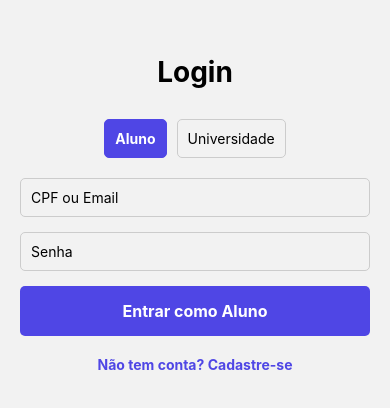
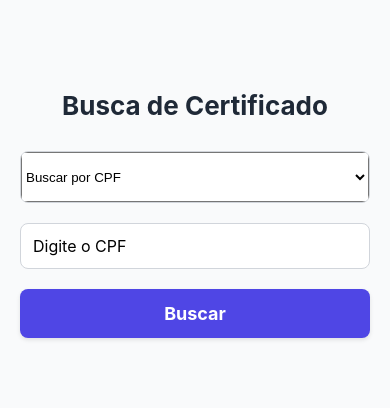
Before and after one commit to Venturaa10/projeto-mobile-unisuam, a React Native app in the folder frontend/: screen /BuscaCertificado in a window 390 px wide. Shown: the part 208-616 px from the top of the page. Built offline with nearby package versions, Linux system fonts and the light colour scheme.

Commit message:
- Criar a tela de `BuscaCertificadoScreen`. - Refatorar `Navbar`.

```diff
--- a/frontend/package.json
+++ b/frontend/package.json
@@ -11,6 +11,7 @@
   "dependencies": {
     "@expo/metro-runtime": "~5.0.4",
     "@react-native-async-storage/async-storage": "^2.2.0",
+    "@react-native-picker/picker": "2.11.1",
     "@react-navigation/native": "^7.1.17",
     "@react-navigation/native-stack": "^7.3.26",
     "axios": "^1.11.0",
--- a/frontend/src/components/Navbar.tsx
+++ b/frontend/src/components/Navbar.tsx
@@ -2,14 +2,18 @@
 import React, { useEffect, useState } from "react";
 import { View, Text, Button, StyleSheet } from "react-native";
 import AsyncStorage from "@react-native-async-storage/async-storage";
+import { useNavigation } from "@react-navigation/native";
+import { NativeStackNavigationProp } from "@react-navigation/native-stack";
+import { RootStackParamList } from "../navigation/AppNavigator";
 
-// Define as props que o Navbar recebe
 interface NavbarProps {
-  onLogout: () => void;
+  onLogout?: () => void;
 }
 
 const Navbar: React.FC<NavbarProps> = ({ onLogout }) => {
   const [tipo, setTipo] = useState<string | null>(null);
+  const navigation =
+    useNavigation<NativeStackNavigationProp<RootStackParamList>>();
 
   useEffect(() => {
     const loadTipo = async () => {
@@ -22,6 +26,19 @@ const Navbar: React.FC<NavbarProps> = ({ onLogout }) => {
   return (
     <View style={styles.container}>
       <Text style={styles.title}>Meu App</Text>
+
+      {/* Quando o usuário NÃO está logado */}
+      {!tipo && (
+        <View style={styles.menu}>
+          <Button title="Login" onPress={() => navigation.navigate("Login")} />
+          <Button
+            title="Cadastro"
+            onPress={() => navigation.navigate("Cadastro")}
+          />
+        </View>
+      )}
+
+      {/* Quando o usuário é aluno */}
       {tipo === "aluno" && (
         <View style={styles.menu}>
           <Button title="Meus Certificados" onPress={() => {}} />
@@ -29,6 +46,8 @@ const Navbar: React.FC<NavbarProps> = ({ onLogout }) => {
           <Button title="Logout" onPress={onLogout} />
         </View>
       )}
+
+      {/* Quando o usuário é universidade */}
       {tipo === "universidade" && (
         <View style={styles.menu}>
           <Button title="Registrar Certificado" onPress={() => {}} />
--- a/frontend/src/navigation/AppNavigator.tsx
+++ b/frontend/src/navigation/AppNavigator.tsx
@@ -5,11 +5,13 @@ import { createNativeStackNavigator } from "@react-navigation/native-stack";
 import LoginScreen from "../screens/LoginScreen";
 import HomeScreen from "../screens/HomeScreen";
 import CadastroScreen from "../screens/CadastroScreen";
+import BuscaCertificadoScreen from "../screens/BuscaCertificadoScreen";
 
 export type RootStackParamList = {
   Login: undefined;
   Home: undefined;
   Cadastro: undefined;
+  BuscaCertificado: undefined;
 };
 
 const Stack = createNativeStackNavigator<RootStackParamList>();
@@ -17,7 +19,8 @@ const Stack = createNativeStackNavigator<RootStackParamList>();
 export default function AppNavigator() {
   return (
     <NavigationContainer>
-      <Stack.Navigator initialRouteName="Login">
+      <Stack.Navigator initialRouteName="BuscaCertificado">
+        <Stack.Screen name="BuscaCertificado" component={BuscaCertificadoScreen} options={{ headerShown: false }} />
         <Stack.Screen name="Login" component={LoginScreen} options={{ headerShown: false }} />
         <Stack.Screen name="Home" component={HomeScreen} options={{ headerShown: false }} />
         <Stack.Screen name="Cadastro" component={CadastroScreen} options={{ headerShown: false }} />
--- /dev/null
+++ b/frontend/src/screens/BuscaCertificadoScreen.tsx
@@ -0,0 +1,111 @@
+import React, { useState } from "react";
+import { View, Text, TextInput, TouchableOpacity, StyleSheet, ScrollView } from "react-native";
+import { Picker } from "@react-native-picker/picker";
+import Navbar from "../components/Navbar"
+
+
+const BuscaCertificadoScreen: React.FC = () => {
+  const [tipoBusca, setTipoBusca] = useState("cpf");
+  const [valor, setValor] = useState("");
+
+  const handleBuscar = () => {
+    console.log(`Buscar por ${tipoBusca}: ${valor}`);
+  };
+
+  return (
+    <ScrollView contentContainerStyle={styles.container}>
+      <Text style={styles.title}>Busca de Certificado</Text>
+
+      {/* Select */}
+      <View style={styles.pickerContainer}>
+        <Picker
+          selectedValue={tipoBusca}
+          onValueChange={(itemValue) => setTipoBusca(itemValue)}
+          style={styles.picker}
+        >
+          <Picker.Item label="Buscar por CPF" value="cpf" />
+          <Picker.Item label="Buscar por ID do Aluno" value="idAluno" />
+          <Picker.Item label="Buscar por Instituição" value="instituicao" />
+        </Picker>
+      </View>
+
+      {/* Input */}
+      <TextInput
+        style={styles.input}
+        placeholder={
+          tipoBusca === "cpf"
+            ? "Digite o CPF"
+            : tipoBusca === "idAluno"
+            ? "Digite o ID do Aluno"
+            : "Digite o nome da Instituição"
+        }
+        value={valor}
+        onChangeText={setValor}
+      />
+
+      {/* Botão */}
+      <TouchableOpacity style={styles.button} onPress={handleBuscar}>
+        <Text style={styles.buttonText}>Buscar</Text>
+      </TouchableOpacity>
+    </ScrollView>
+  );
+};
+
+const styles = StyleSheet.create({
+  container: {
+    flexGrow: 1,
+    justifyContent: "center",
+    alignItems: "center",
+    padding: 20,
+    backgroundColor: "#f9fafb", // cinza clarinho
+  },
+  title: {
+    fontSize: 26,
+    fontWeight: "bold",
+    marginBottom: 30,
+    color: "#1f2937", // cinza escuro
+    textAlign: "center",
+  },
+  pickerContainer: {
+    borderWidth: 1,
+    borderColor: "#d1d5db",
+    borderRadius: 8,
+    backgroundColor: "#fff",
+    marginBottom: 20,
+    width: "100%",
+    overflow: "hidden",
+  },
+  picker: {
+    height: 50,
+    width: "100%",
+  },
+  input: {
+    borderWidth: 1,
+    borderColor: "#d1d5db",
+    borderRadius: 8,
+    padding: 12,
+    marginBottom: 20,
+    width: "100%",
+    backgroundColor: "#fff",
+    fontSize: 16,
+  },
+  button: {
+    backgroundColor: "#4f46e5",
+    paddingVertical: 14,
+    borderRadius: 8,
+    width: "100%",
+    alignItems: "center",
+    shadowColor: "#000",
+    shadowOffset: { width: 0, height: 2 },
+    shadowOpacity: 0.1,
+    shadowRadius: 4,
+    elevation: 3,
+  },
+  buttonText: {
+    color: "#fff",
+    fontWeight: "bold",
+    fontSize: 18,
+  },
+});
+
+export default BuscaCertificadoScreen;
```
